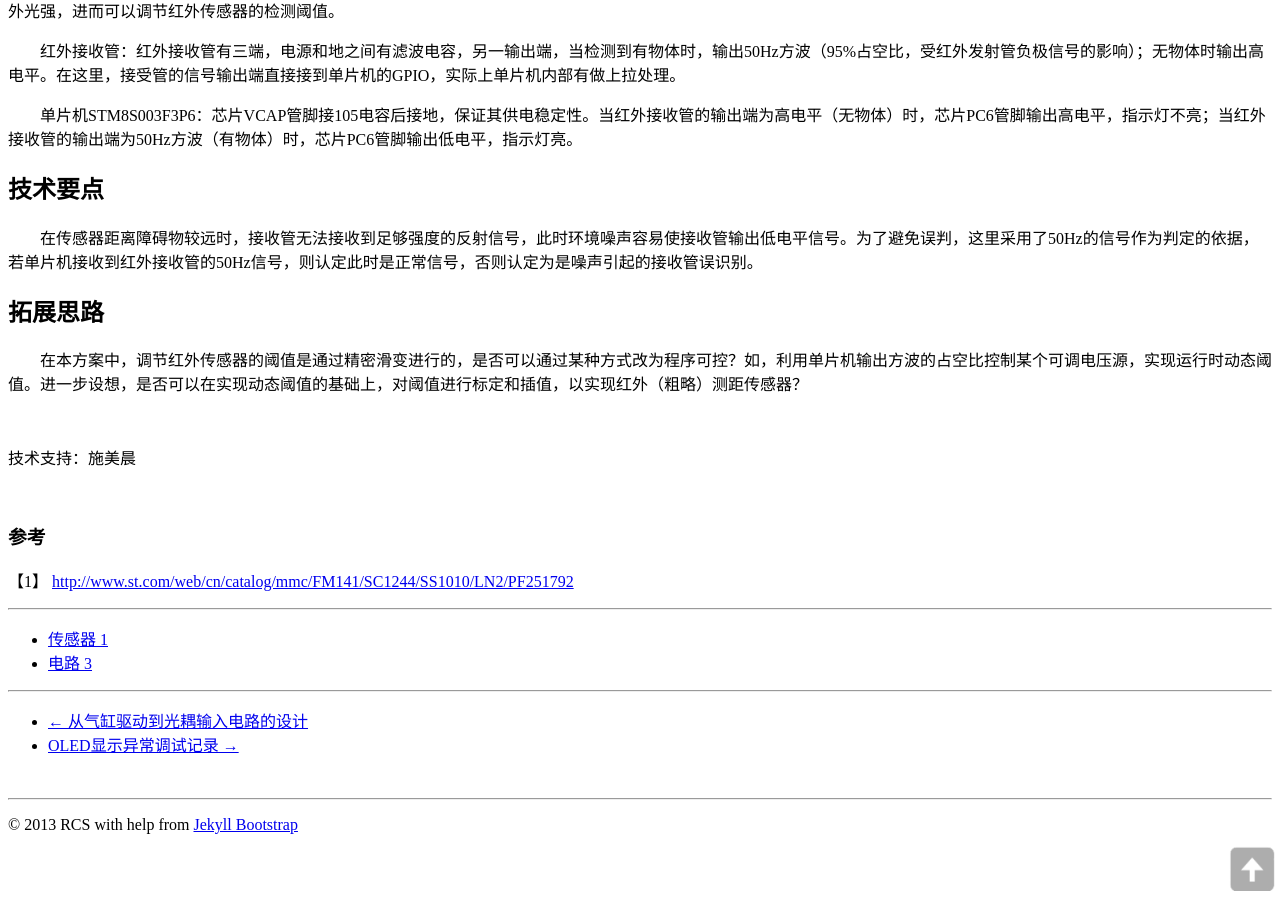
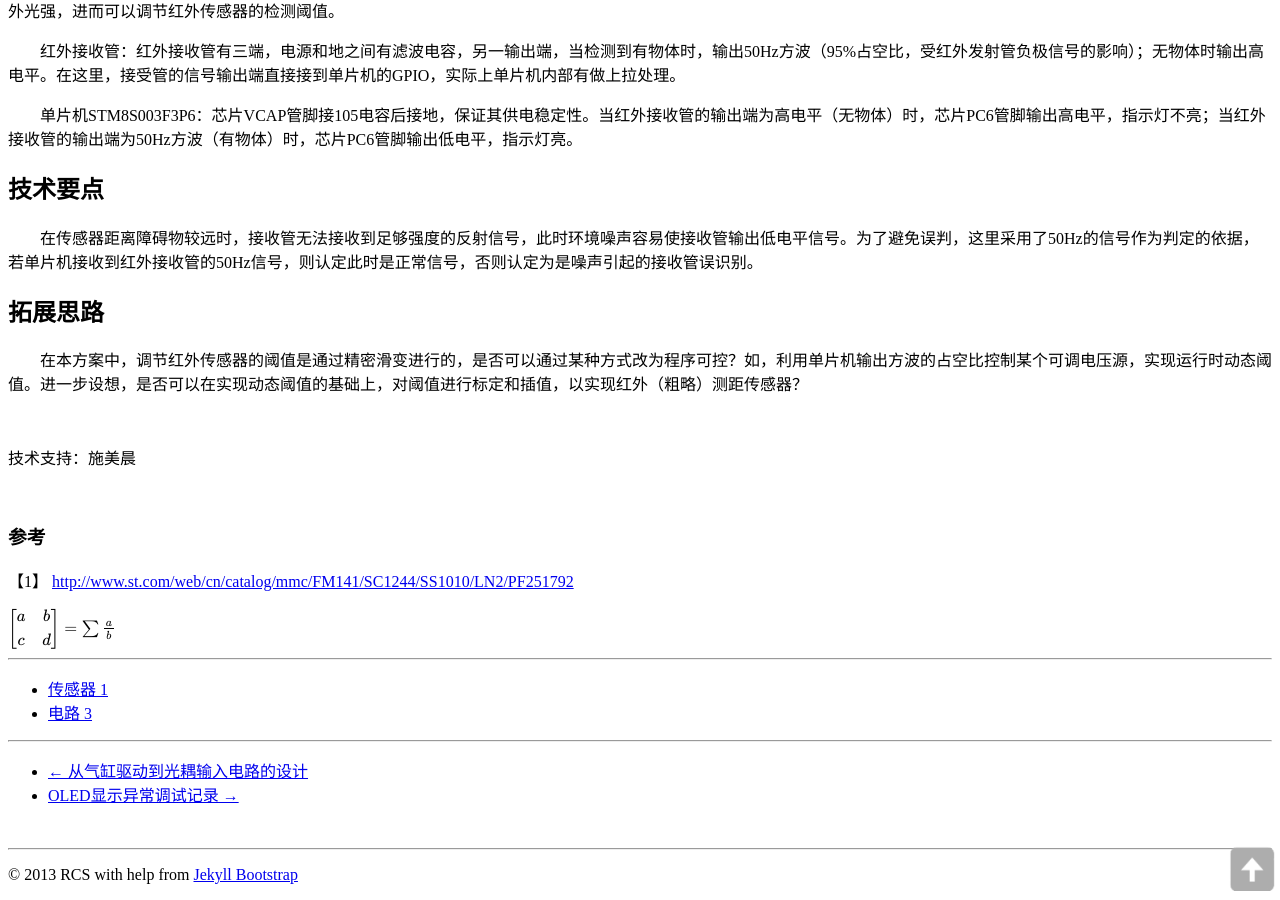
Before and after one commit to RCSTech/RCSTech.github.io, a Jekyll site: the page built from _posts/2013-12-26-infrared-sensor.md, in a window 1280 px wide and 900 px high, scrolled down 1742 px. Built offline with Jekyll 4.4.1, drawn with Linux system fonts in a browser that asks for light colours; nearby versions of some CDN libraries; Markdown is read by kramdown in place of the engine named in the settings; formulas are drawn with MathJax 3; comment, search, counter and statistics services are not loaded; a style sheet for code colours, icons or effects is not loaded.

Commit message:
借我试试怎么编辑公式。。

```diff
--- a/_posts/2013-12-26-infrared-sensor.md
+++ b/_posts/2013-12-26-infrared-sensor.md
@@ -48,3 +48,10 @@ tags:
 ###参考
 
 <span id="【1】"></span>【1】 [http://www.st.com/web/cn/catalog/mmc/FM141/SC1244/SS1010/LN2/PF251792](http://www.st.com/web/cn/catalog/mmc/FM141/SC1244/SS1010/LN2/PF251792)
+
+<div>
+<script type="math/tex">
+\begin{bmatrix}
+ a & b \\ c & d
+\end{bmatrix}= \sum \frac{a}{b}
+</script></div>
```
